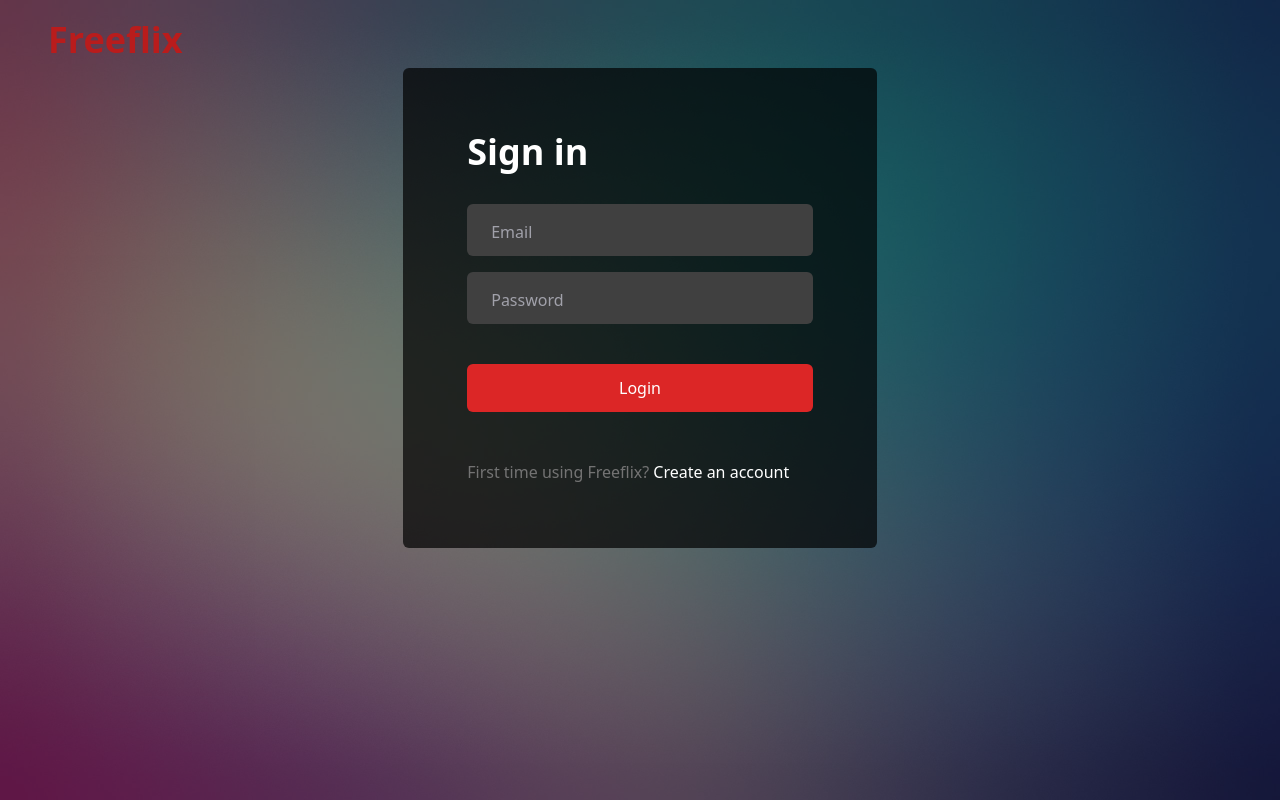
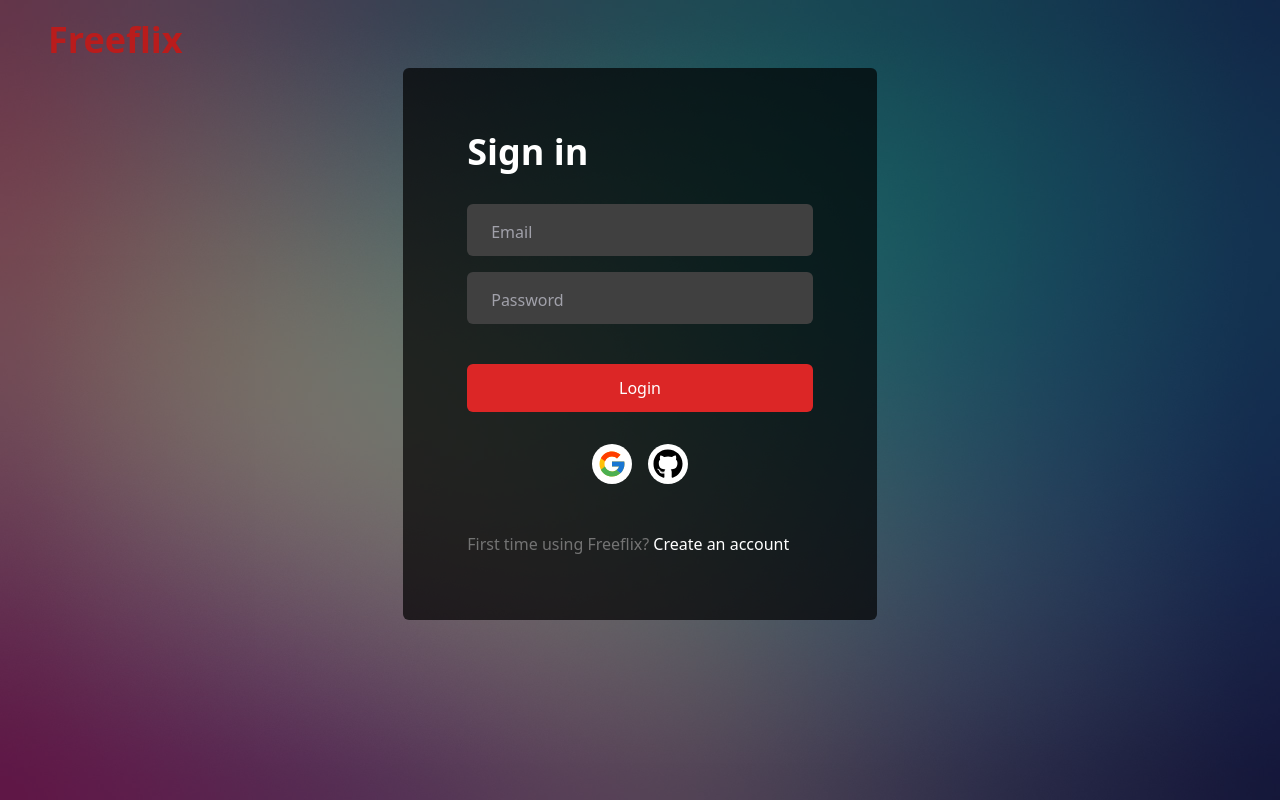
Before and after one commit to ElDev1/freeflix, a Next.js app: page /auth in a window 1280 px wide. Built offline with nearby package versions, Linux system fonts and the light colour scheme.

Commit message:
create google and github auth buttons

```diff
--- a/package.json
+++ b/package.json
@@ -15,7 +15,8 @@
     "next": "13.4.6",
     "next-auth": "^4.22.1",
     "react": "18.2.0",
-    "react-dom": "18.2.0"
+    "react-dom": "18.2.0",
+    "react-icons": "^4.10.1"
   },
   "devDependencies": {
     "@types/bcrypt": "^5.0.0",
--- a/pages/auth.tsx
+++ b/pages/auth.tsx
@@ -3,6 +3,9 @@
 import axios from 'axios'
 import { signIn } from 'next-auth/react'
 import { useRouter } from 'next/router'
+
+import { FcGoogle } from 'react-icons/fc'
+import { FaGithub } from 'react-icons/fa'
 
 const Auth = () => {
   const router = useRouter()
@@ -82,6 +85,40 @@
               <button onClick={variant === 'login' ? login : register} className="bg-red-600 py-3 text-white rounded-md w-full mt-10 hover:bg-red-700 transition">
                 {variant === 'login' ? 'Login' : 'Sign up'}
               </button>
+              <div className='flex flex-row items-center gap-4 mt-8 justify-center'>
+                  <div
+                    className='
+                      w-10
+                      h-10
+                      bg-white
+                      rounded-full
+                      flex
+                      items-center
+                      justify-center
+                      cursor-pointer
+                      hover:opacity-80
+                      transition
+                    '
+                  >
+                    <FcGoogle size={30}/>
+                  </div>
+                  <div
+                    className='
+                      w-10
+                      h-10
+                      bg-white
+                      rounded-full
+                      flex
+                      items-center
+                      justify-center
+                      cursor-pointer
+                      hover:opacity-80
+                      transition
+                    '
+                  >
+                    <FaGithub size={30}/>
+                  </div>
+              </div>
               <p className="text-neutral-500 mt-12">
                 {variant === 'login' ? 'First time using Freeflix?' : 'Already have an account?' }
                 <span onClick={toggleVariant} className="text-white ml-1 hover:underline cursor-pointer">
```
Also changed, not shown: 1 other file (tests, documents, lock files or other folders).
